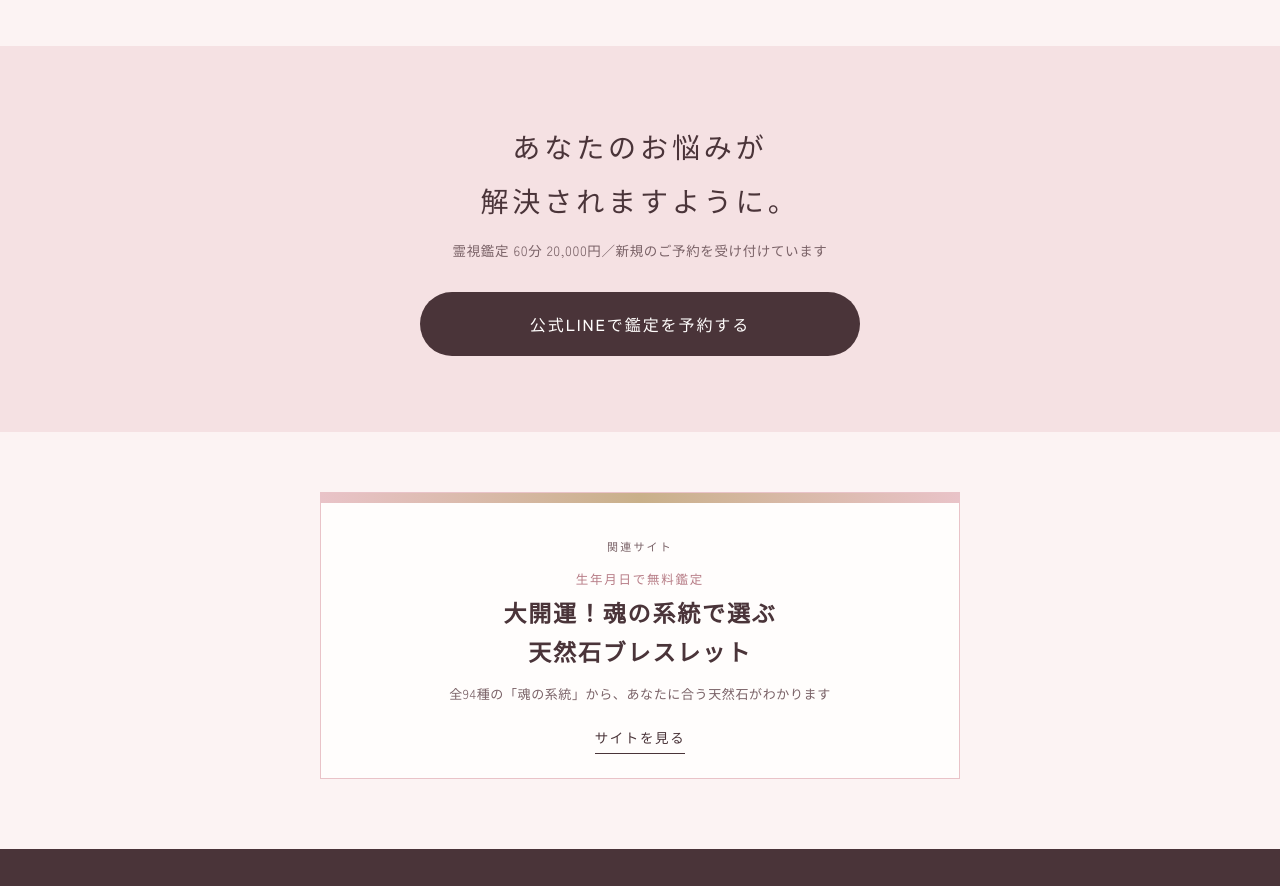
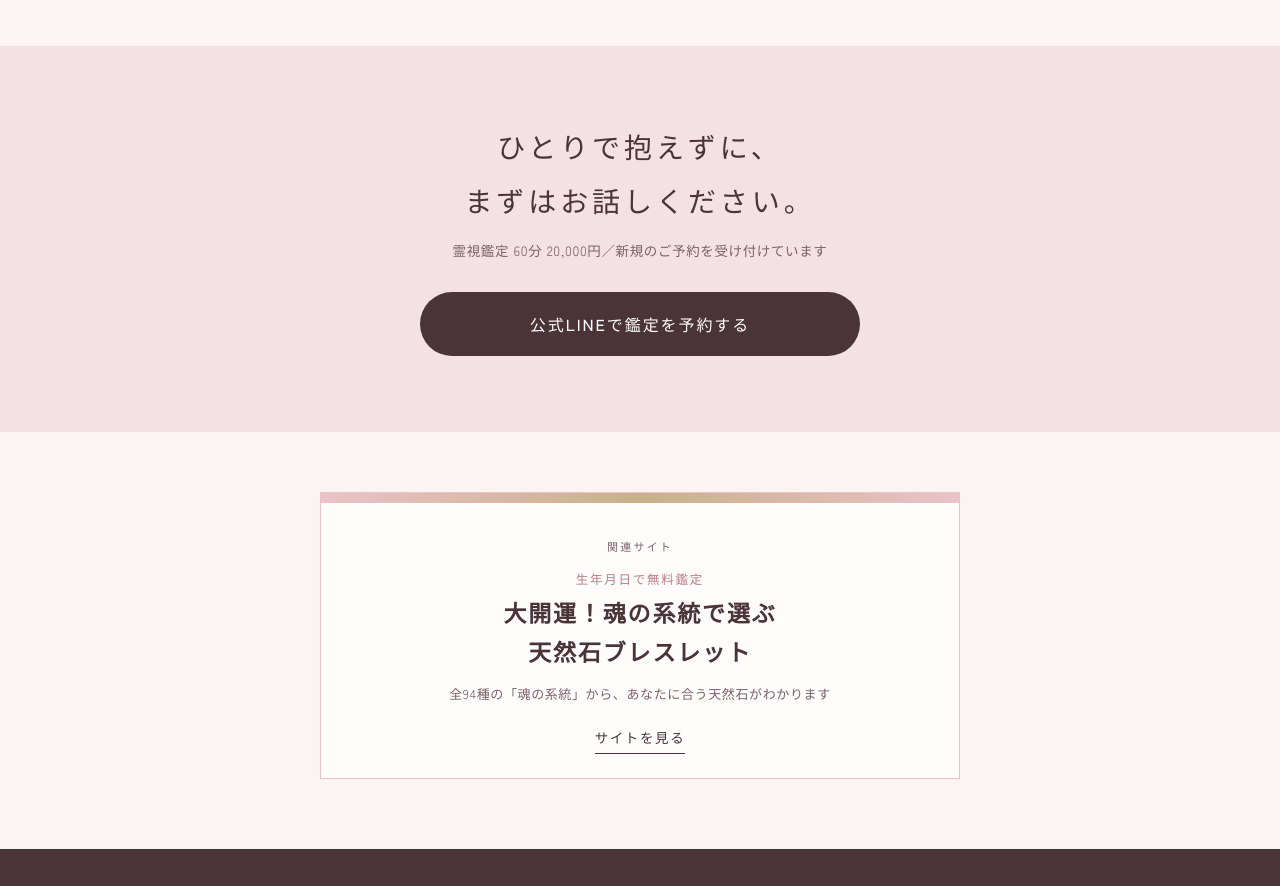
Before and after one commit to motonory-a/aki-reishi, a plain HTML site: page index.html in a window 1280 px wide. Shown: the part 7160-8046 px from the top of the page. Drawn offline with nearby package versions, Linux system fonts and the light colour scheme; a web font is replaced by a local one.

Commit message:
締めのコピーを「ひとりで抱えずに、まずはお話しください。」に変更
Co-Authored-By: Claude Opus 5.5 <noreply@anthropic.com>
Claude-Session: https://claude.ai/code/session_01WnJ4nT2urFfgogeuv6XcAS

```diff
--- a/index.html
+++ b/index.html
@@ -409,7 +409,7 @@
 
   <section class="final">
     <div class="wrap">
-      <p class="closing">あなたのお悩みが<br>解決されますように。</p>
+      <p class="closing">ひとりで抱えずに、<br>まずはお話しください。</p>
       <p class="sub">霊視鑑定 60分 20,000円／新規のご予約を受け付けています</p>
       <a class="cta" href="https://lin.ee/eno7jO0">公式LINEで鑑定を予約する</a>
     </div>
```
